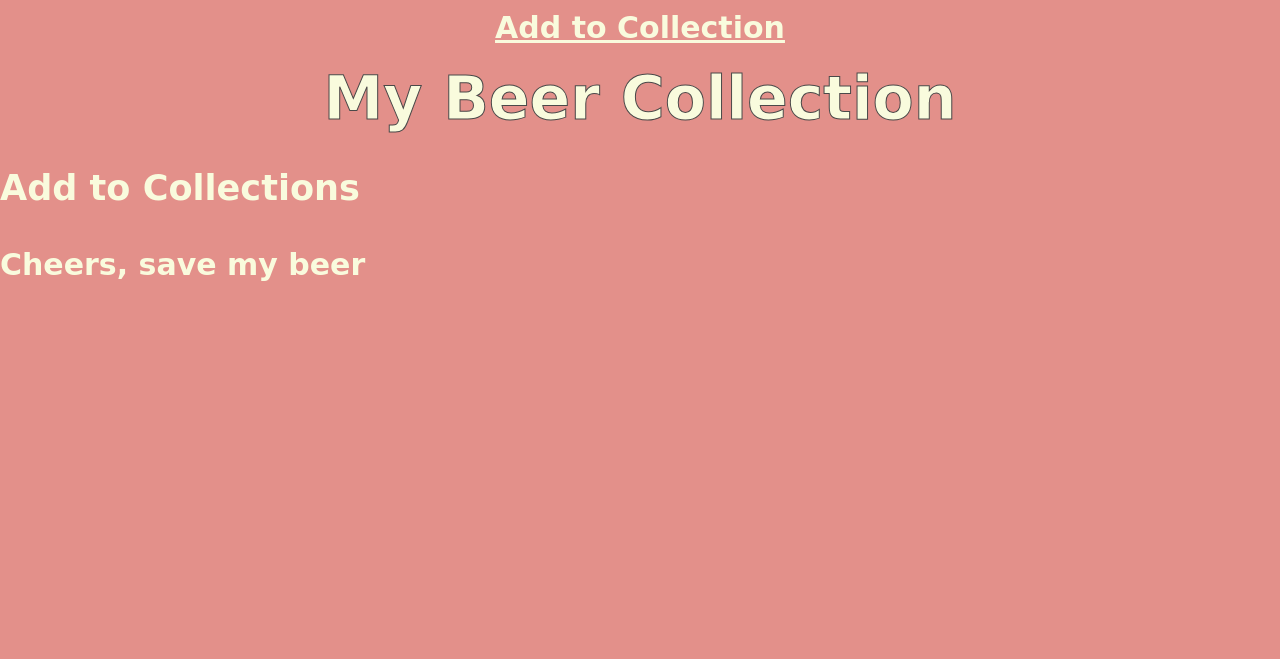
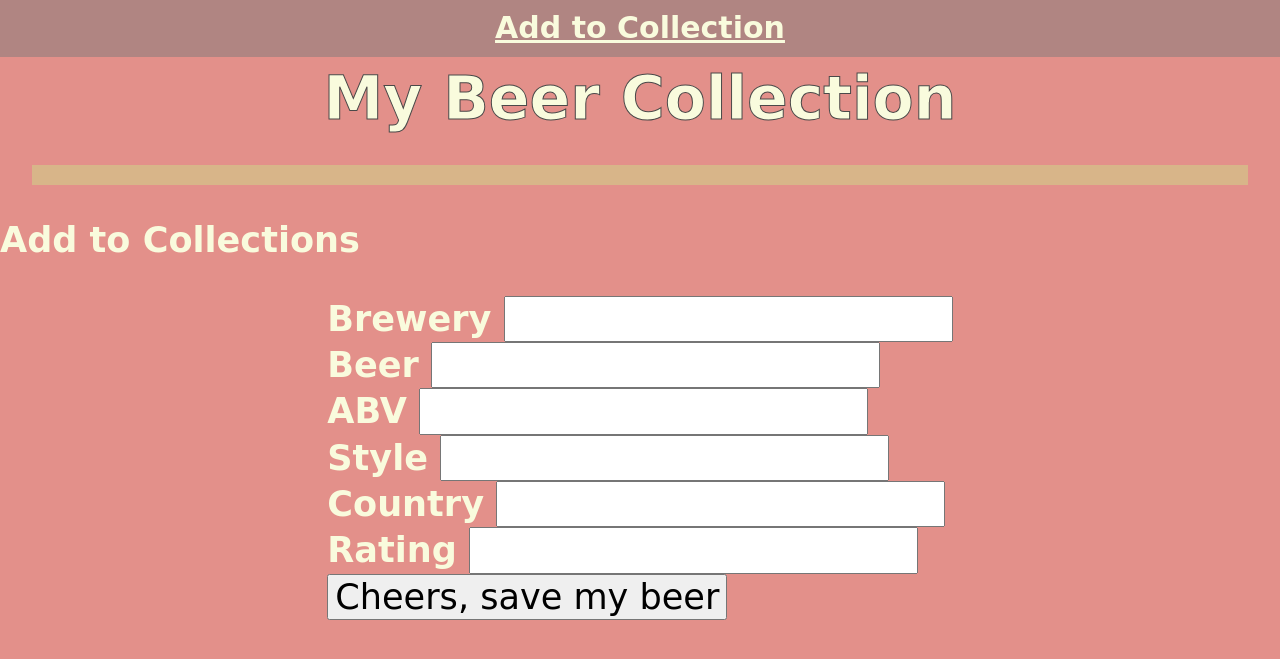
Before and after one commit to tuckermitcht/collection, a PHP site: page / in a window 1280 px wide. Shown: the top 659 px of the page. Run offline with PHP 8.4, Linux system fonts and the light colour scheme; data comes from the database, SQL or seed files in the repository; some web fonts are replaced.

Commit message:
finish CSS

```diff
--- a/css/styles.css
+++ b/css/styles.css
@@ -35,7 +35,7 @@ p {
     flex-direction: row;
     font-size: 30px;
     justify-content: center;
-    background-color: #e3908a;
+    background-color: #b08582;
     font-weight: 900;
     position: fixed;
     padding: 0.7rem;
@@ -60,8 +60,9 @@ padding-top: 4rem;
     -webkit-text-stroke-width: 1px;
     -webkit-text-stroke-color: #4a4949;
     height: auto;
-    margin: 0;
-
+    margin: 2rem;
+    border: 10px solid red;
+    border-color: #D8B589 ;
 
 }
 
@@ -75,7 +76,12 @@ img {
     display: flex;
     flex-direction: column;
     align-items: center;
+}
 
+.addtocollection {
+    display: flex;
+    flex-direction: column;
+    align-items: center;
 }
 
 @media only screen and (min-width: 600px) {
--- a/index.php
+++ b/index.php
@@ -36,8 +36,7 @@ $beers = $query->fetchALL();
 
 <body>
 <div class="topnav">
-    <a class="addbeer" href="#addbeer">Add to Collection</a>
-
+    <a class="addbeer" href="#addbeer">Add to Collection </a>
 
 </div>
 
@@ -62,10 +61,40 @@ $beers = $query->fetchALL();
     }
     echo $html;
     ?>
+
 </div>
 
 <h3>Add to Collections
     <h3>
-        <h4>Cheers, save my beer</h4>
+        <div id="addbeer" class="addtocollection">
+            <form method="POST" action="form.php">
+                <p>
+                    <label for="brewery">Brewery </label>
+                    <input type="text" name="brewery" id="brewery">
+                </p>
+                <p>
+                    <label for="beer">Beer </label>
+                    <input type="text" name="beer" id="beer">
+                </p>
+                <p>
+                    <label for="abv">ABV</label>
+                    <input type="text" name="abv" id="abv">
+                </p>
+                <p>
+                    <label for="style">Style </label>
+                    <input type="text" name="style" id="style">
+                </p>
+                <p>
+                    <label for="country">Country </label>
+                    <input type="text" name="country" id="country">
+                </p>
+                <p>
+                    <label for="rating">Rating</label>
+                    <input type="text" name="rating" id="rating">
+                </p>
+                <p>
+                    <input type="submit" name="submit" id="submit" value="Cheers, save my beer">
+                </p>
+            </form>
 </body>
 </html>
```
